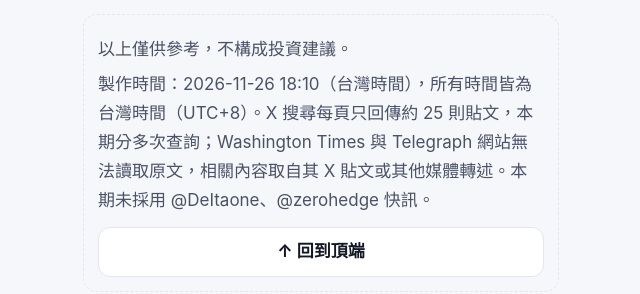
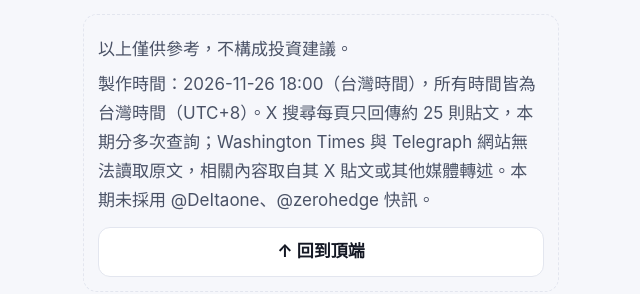
Before and after one commit to jessetsai1024/jt-pages, a plain HTML site: page sp500-2026-11-26-1800/index.html in a window 1280 px wide. Shown: the part 9427-9721 px from the top of the page, 319-959 px from the left. Drawn offline with Linux system fonts and the light colour scheme.

Commit message:
Fix timestamp in 2026-11-26 evening report

```diff
--- a/sp500-2026-11-26-1800/index.html
+++ b/sp500-2026-11-26-1800/index.html
@@ -134,7 +134,7 @@ footer p{margin:6px 0}
 </section>
 <footer>
 <p>以上僅供參考，不構成投資建議。</p>
-<p>製作時間：2026-11-26 18:10（台灣時間），所有時間皆為台灣時間（UTC+8）。X 搜尋每頁只回傳約 25 則貼文，本期分多次查詢；Washington Times 與 Telegraph 網站無法讀取原文，相關內容取自其 X 貼文或其他媒體轉述。本期未採用 @DeItaone、@zerohedge 快訊。</p>
+<p>製作時間：2026-11-26 18:00（台灣時間），所有時間皆為台灣時間（UTC+8）。X 搜尋每頁只回傳約 25 則貼文，本期分多次查詢；Washington Times 與 Telegraph 網站無法讀取原文，相關內容取自其 X 貼文或其他媒體轉述。本期未採用 @DeItaone、@zerohedge 快訊。</p>
 <a class="top" href="#top">↑ 回到頂端</a>
 </footer>
 </div>
```
